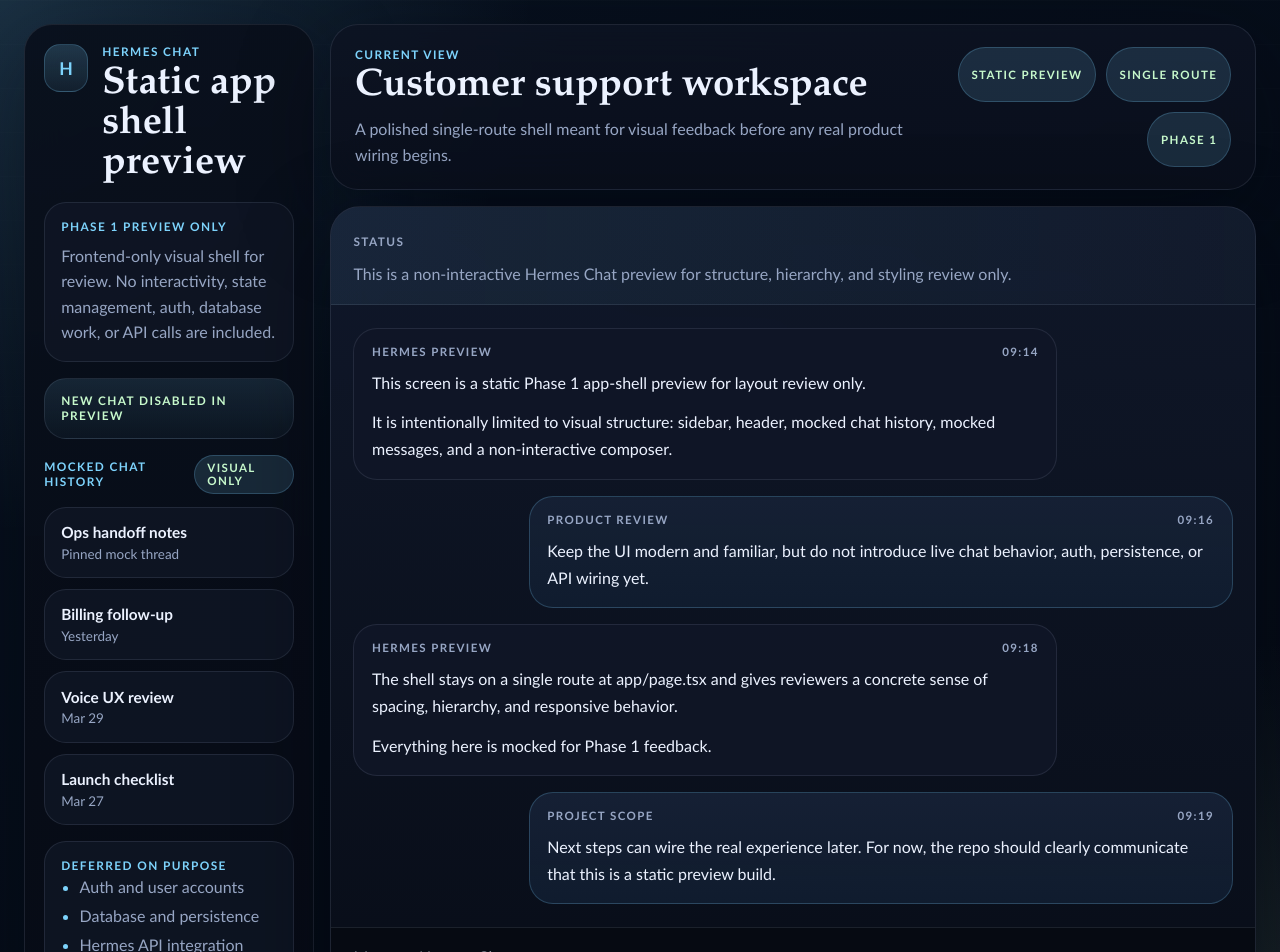
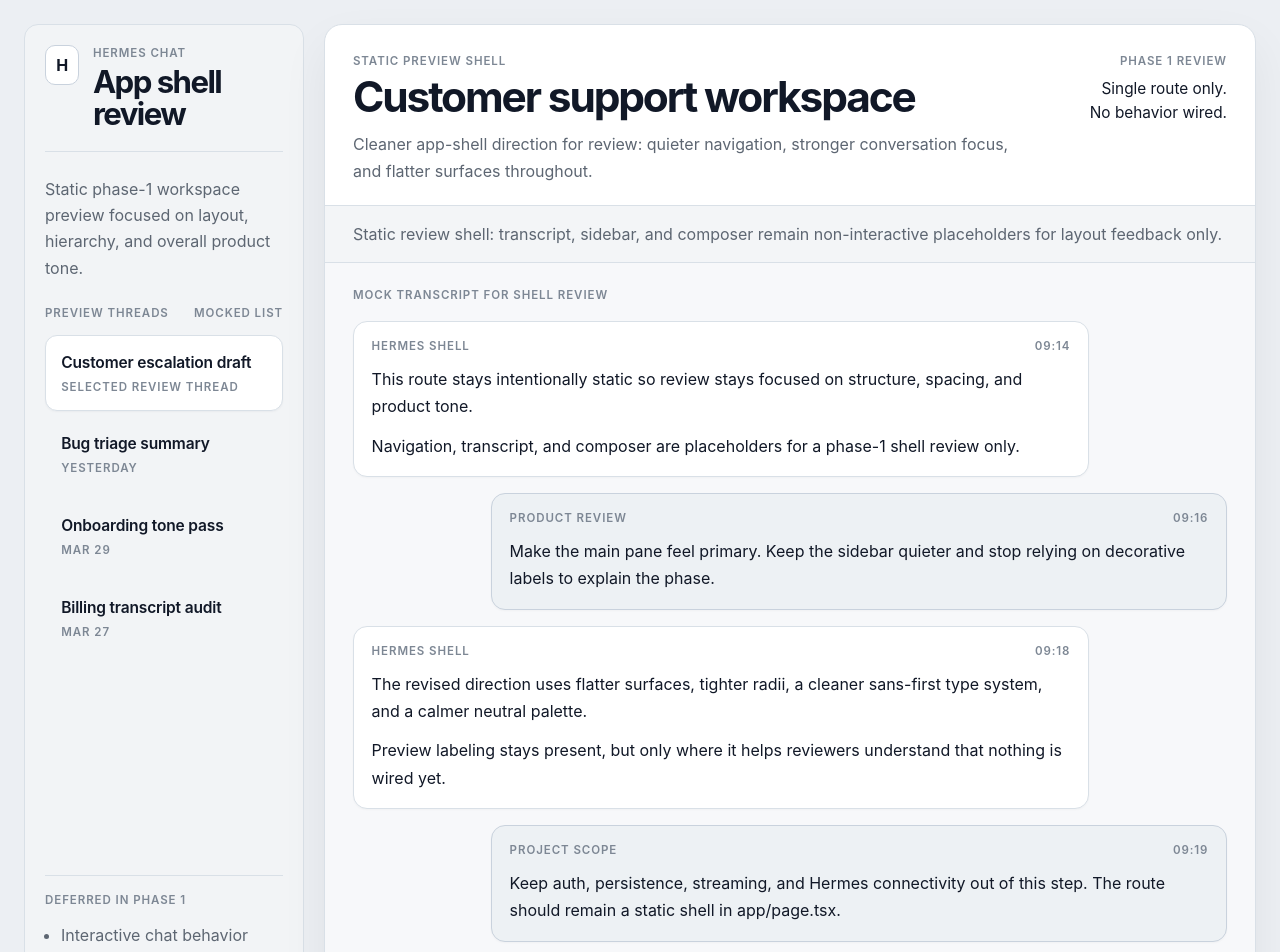
Before and after one commit to sai-samarth/hermes-chat, a Next.js app: page / in a window 1280 px wide. Shown: the top 952 px of the page. Built offline with nearby package versions, Linux system fonts and the light colour scheme.

Commit message:
feat: refine app shell visual design

```diff
--- a/app/globals.css
+++ b/app/globals.css
@@ -1,19 +1,17 @@
 :root {
-  color-scheme: dark;
-  --bg: #07111f;
-  --bg-strong: #040913;
-  --sidebar: rgba(9, 15, 27, 0.92);
-  --panel: rgba(13, 19, 34, 0.86);
-  --panel-strong: rgba(16, 24, 42, 0.96);
-  --panel-soft: rgba(17, 24, 39, 0.72);
-  --border: rgba(148, 163, 184, 0.15);
-  --border-strong: rgba(125, 211, 252, 0.22);
-  --text: #ecf2ff;
-  --muted: #97a6c4;
-  --accent: #7dd3fc;
-  --accent-soft: rgba(125, 211, 252, 0.14);
-  --accent-strong: #c7f9cc;
-  --shadow: 0 28px 90px rgba(2, 7, 16, 0.45);
+  color-scheme: light;
+  --bg: #eceff3;
+  --canvas: #f7f8fa;
+  --surface: #ffffff;
+  --surface-subtle: #f3f5f7;
+  --surface-muted: #edf1f4;
+  --sidebar: #f2f4f6;
+  --border: #d9e0e7;
+  --border-strong: #c9d2dd;
+  --text: #111827;
+  --muted: #5d6672;
+  --muted-soft: #7d8794;
+  --shadow: 0 20px 48px rgba(15, 23, 42, 0.06);
 }
 
 * {
@@ -22,145 +20,124 @@
 
 html {
   min-height: 100%;
+  background: var(--bg);
 }
 
 body {
   margin: 0;
   min-height: 100vh;
-  background:
-    radial-gradient(circle at top left, rgba(125, 211, 252, 0.16), transparent 32%),
-    radial-gradient(circle at bottom right, rgba(199, 249, 204, 0.12), transparent 26%),
-    linear-gradient(145deg, var(--bg) 0%, var(--bg-strong) 100%);
+  background: var(--bg);
   color: var(--text);
-  font-family: "Avenir Next", "Segoe UI Variable", "Trebuchet MS", sans-serif;
-}
-
-body::before {
-  content: "";
-  position: fixed;
-  inset: 0;
-  pointer-events: none;
-  background-image: linear-gradient(
-    rgba(255, 255, 255, 0.03) 1px,
-    transparent 1px
-  );
-  background-size: 100% 44px;
-  mask-image: linear-gradient(180deg, rgba(0, 0, 0, 0.45), transparent 85%);
+  font-family:
+    "SF Pro Text",
+    "SF Pro Display",
+    "Segoe UI Variable Text",
+    "Segoe UI Variable",
+    "Helvetica Neue",
+    Arial,
+    sans-serif;
+  line-height: 1.5;
+  text-rendering: optimizeLegibility;
 }
 
 a {
   color: inherit;
 }
 
+code {
+  font-family:
+    "SFMono-Regular",
+    "Consolas",
+    "Liberation Mono",
+    monospace;
+  font-size: 0.92em;
+}
+
 .preview-shell {
   min-height: 100vh;
+  max-width: 1480px;
+  margin: 0 auto;
   display: grid;
-  grid-template-columns: minmax(260px, 290px) minmax(0, 1fr);
-  gap: 1rem;
+  grid-template-columns: minmax(248px, 280px) minmax(0, 1fr);
+  gap: 1.25rem;
   padding: clamp(1rem, 2vw, 1.5rem);
-}
-
-.sidebar,
-.chat-header,
-.conversation-card {
-  border: 1px solid var(--border);
-  box-shadow: var(--shadow);
-  backdrop-filter: blur(18px);
 }
 
 .sidebar {
   display: flex;
   flex-direction: column;
-  gap: 1rem;
-  padding: 1.2rem;
-  border-radius: 28px;
-  background: linear-gradient(180deg, var(--sidebar) 0%, rgba(7, 12, 22, 0.94) 100%);
+  gap: 1.5rem;
+  padding: 1.25rem;
+  border: 1px solid var(--border);
+  border-radius: 14px;
+  background: var(--sidebar);
 }
 
-.brand-block {
+.sidebar-top {
   display: flex;
-  gap: 0.9rem;
+  gap: 0.875rem;
   align-items: flex-start;
+  padding-bottom: 1.25rem;
+  border-bottom: 1px solid var(--border);
 }
 
 .brand-mark {
-  width: 3rem;
-  height: 3rem;
+  width: 2.5rem;
+  height: 2.5rem;
   display: grid;
   place-items: center;
   border: 1px solid var(--border-strong);
-  border-radius: 1rem;
-  background: linear-gradient(180deg, rgba(125, 211, 252, 0.2), rgba(125, 211, 252, 0.08));
-  color: var(--accent);
-  font-size: 1.1rem;
-  font-weight: 800;
+  border-radius: 10px;
+  background: var(--surface);
+  font-size: 1rem;
+  font-weight: 700;
+  letter-spacing: -0.02em;
 }
 
+.eyebrow,
 .section-label,
-.header-tags span,
-.tag,
-.ghost-action,
+.section-note,
+.thread-detail,
 .message-meta,
-.composer-tags span {
+.chat-meta-label,
+.composer-status,
+.transcript-label {
+  margin: 0;
+  color: var(--muted-soft);
+  font-size: 0.72rem;
+  font-weight: 600;
+  letter-spacing: 0.08em;
   text-transform: uppercase;
-  letter-spacing: 0.12em;
 }
 
-.section-label {
-  margin: 0;
-  color: var(--accent);
-  font-size: 0.74rem;
-  font-weight: 700;
+.sidebar-top h1,
+.chat-topbar h2 {
+  margin: 0.3rem 0 0;
+  letter-spacing: -0.05em;
+  line-height: 1.02;
+  font-weight: 650;
 }
 
-.brand-block h1,
-.chat-header h2 {
-  margin: 0;
-  font-family: "Iowan Old Style", "Palatino Linotype", "Book Antiqua", serif;
-  line-height: 1.05;
+.sidebar-top h1 {
+  font-size: clamp(1.55rem, 3vw, 1.95rem);
 }
 
-.brand-block h1 {
-  margin-top: 0.35rem;
-  max-width: 11ch;
-  font-size: clamp(1.8rem, 4vw, 2.4rem);
-}
-
-.sidebar-card,
-.history-item,
-.ghost-action {
-  border: 1px solid var(--border);
-  border-radius: 22px;
-  background: var(--panel-soft);
-}
-
-.sidebar-card {
-  padding: 1rem;
-}
-
-.sidebar-copy,
-.history-item span,
-.scope-list,
-.header-copy,
-.notice-banner p,
+.sidebar-intro,
+.sidebar-note,
+.chat-summary,
+.review-strip p,
 .composer-copy {
+  margin: 0;
   color: var(--muted);
 }
 
-.sidebar-copy,
-.header-copy,
-.notice-banner p,
-.composer-copy {
-  margin: 0.55rem 0 0;
-  line-height: 1.6;
-}
-
-.ghost-action {
-  padding: 0.9rem 1rem;
-  background: linear-gradient(180deg, rgba(125, 211, 252, 0.12), rgba(125, 211, 252, 0.04));
-  color: var(--accent-strong);
-  font-size: 0.74rem;
-  font-weight: 700;
+.sidebar-intro,
+.sidebar-note,
+.chat-summary,
+.review-strip p,
+.composer-copy,
+.scope-list {
+  line-height: 1.65;
 }
 
 .sidebar-section {
@@ -169,116 +146,111 @@ a {
   gap: 0.8rem;
 }
 
-.sidebar-heading {
+.section-head {
   display: flex;
   justify-content: space-between;
   gap: 0.75rem;
-  align-items: center;
+  align-items: baseline;
 }
 
-.tag,
-.header-tags span,
-.composer-tags span {
-  display: inline-flex;
-  align-items: center;
-  justify-content: center;
-  min-height: 2rem;
-  padding: 0.35rem 0.8rem;
-  border: 1px solid var(--border-strong);
-  border-radius: 999px;
-  background: var(--accent-soft);
-  color: var(--accent-strong);
-  font-size: 0.72rem;
-  font-weight: 700;
-}
-
-.history-list,
-.scope-list {
+.thread-list {
   margin: 0;
   padding: 0;
-}
-
-.history-list {
   list-style: none;
   display: flex;
   flex-direction: column;
-  gap: 0.7rem;
+  gap: 0.35rem;
 }
 
-.history-item {
+.thread-item {
   display: flex;
   flex-direction: column;
   gap: 0.3rem;
-  padding: 0.95rem 1rem;
+  padding: 0.9rem 0.95rem;
+  border: 1px solid transparent;
+  border-radius: 12px;
+  background: transparent;
 }
 
-.history-item strong {
-  font-size: 0.96rem;
-  font-weight: 600;
+.thread-item-active {
+  border-color: var(--border);
+  background: var(--surface);
+  box-shadow: 0 1px 2px rgba(15, 23, 42, 0.04);
 }
 
-.history-item span {
-  font-size: 0.84rem;
+.thread-title,
+.chat-meta-copy,
+.composer-placeholder {
+  margin: 0;
+  color: var(--text);
+}
+
+.thread-title {
+  font-size: 0.97rem;
+  font-weight: 600;
+  letter-spacing: -0.01em;
+}
+
+.sidebar-foot {
+  margin-top: auto;
+  padding-top: 1rem;
+  border-top: 1px solid var(--border);
 }
 
 .scope-list {
-  padding-left: 1.15rem;
-  line-height: 1.8;
+  margin: 0;
+  padding-left: 1rem;
+  color: var(--muted);
+  display: grid;
+  gap: 0.5rem;
 }
 
-.scope-list li::marker {
-  color: var(--accent);
-}
-
-.chat-frame {
+.chat-panel {
   min-width: 0;
+  min-height: calc(100vh - 3rem);
   display: flex;
   flex-direction: column;
-  gap: 1rem;
-}
-
-.chat-header {
-  display: flex;
-  justify-content: space-between;
-  gap: 1rem;
-  padding: 1.35rem 1.5rem;
-  border-radius: 28px;
-  background: linear-gradient(180deg, var(--panel) 0%, rgba(10, 15, 28, 0.9) 100%);
-}
-
-.chat-header h2 {
-  margin-top: 0.35rem;
-  font-size: clamp(1.7rem, 4vw, 2.4rem);
-}
-
-.header-copy {
-  max-width: 44rem;
-}
-
-.header-tags {
-  display: flex;
-  flex-wrap: wrap;
-  gap: 0.6rem;
-  justify-content: flex-end;
-}
-
-.conversation-card {
-  min-height: min(760px, calc(100vh - 8rem));
-  display: flex;
-  flex-direction: column;
-  border-radius: 30px;
-  background: linear-gradient(180deg, var(--panel-strong) 0%, rgba(8, 13, 24, 0.98) 100%);
+  border: 1px solid var(--border);
+  border-radius: 18px;
+  background: var(--surface);
+  box-shadow: var(--shadow);
   overflow: hidden;
 }
 
-.notice-banner {
-  padding: 1.1rem 1.4rem;
+.chat-topbar {
+  display: flex;
+  justify-content: space-between;
+  gap: 1.5rem;
+  padding: 1.75rem 1.75rem 1.3rem;
   border-bottom: 1px solid var(--border);
-  background: linear-gradient(90deg, rgba(125, 211, 252, 0.08), rgba(125, 211, 252, 0.02));
 }
 
-.notice-banner p {
-  max-width: 52rem;
+.chat-topbar h2 {
+  font-size: clamp(1.9rem, 4vw, 2.65rem);
+}
+
+.chat-summary {
+  margin-top: 0.8rem;
+  max-width: 54rem;
+  font-size: 1rem;
+}
+
+.chat-meta {
+  min-width: 11rem;
+  align-self: flex-start;
+  text-align: right;
+}
+
+.chat-meta-copy {
+  margin-top: 0.45rem;
+  font-size: 0.96rem;
+  line-height: 1.55;
+}
+
+.review-strip {
+  padding: 0.95rem 1.75rem;
+  border-bottom: 1px solid var(--border);
+  background: var(--surface-subtle);
 }
 
 .message-list {
@@ -286,15 +258,17 @@ a {
   display: flex;
   flex-direction: column;
   gap: 1rem;
-  padding: 1.4rem;
+  padding: 1.5rem 1.75rem;
+  background: var(--canvas);
 }
 
 .message {
-  width: min(44rem, 100%);
+  width: min(46rem, 100%);
   padding: 1rem 1.1rem;
   border: 1px solid var(--border);
-  border-radius: 24px;
-  background: rgba(16, 22, 39, 0.94);
+  border-radius: 14px;
+  background: var(--surface);
+  box-shadow: 0 1px 2px rgba(15, 23, 42, 0.03);
 }
 
 .message-assistant {
@@ -303,7 +277,7 @@ a {
 
 .message-user {
   align-self: flex-end;
-  background: linear-gradient(180deg, rgba(22, 33, 53, 0.96), rgba(17, 29, 48, 0.92));
+  background: var(--surface-muted);
   border-color: var(--border-strong);
 }
 
@@ -312,9 +286,6 @@ a {
   justify-content: space-between;
   gap: 0.75rem;
   margin-bottom: 0.7rem;
-  color: var(--muted);
-  font-size: 0.72rem;
-  font-weight: 700;
 }
 
 .message p {
@@ -327,86 +298,110 @@ a {
 }
 
 .composer-shell {
+  display: grid;
+  grid-template-columns: minmax(0, 1fr) auto;
+  gap: 1rem;
+  align-items: end;
+  padding: 1.25rem 1.75rem 1.75rem;
+  border-top: 1px solid var(--border);
+  background: var(--surface);
+}
+
+.composer-field {
+  min-height: 104px;
   display: flex;
+  flex-direction: column;
   justify-content: space-between;
-  gap: 1rem;
-  align-items: flex-end;
-  padding: 1.2rem 1.4rem 1.35rem;
-  border-top: 1px solid var(--border);
-  background: rgba(6, 10, 18, 0.92);
+  gap: 0.75rem;
+  padding: 1rem 1.1rem;
+  border: 1px solid var(--border);
+  border-radius: 14px;
+  background: var(--surface-subtle);
 }
 
 .composer-placeholder {
-  margin: 0;
-  color: rgba(236, 242, 255, 0.72);
   font-size: 1rem;
+  font-weight: 500;
 }
 
-.composer-tags {
+.composer-actions {
   display: flex;
-  flex-wrap: wrap;
-  gap: 0.65rem;
-  justify-content: flex-end;
+  flex-direction: column;
+  gap: 0.75rem;
+  align-items: flex-end;
 }
 
-.send-pill {
-  background: linear-gradient(180deg, rgba(199, 249, 204, 0.24), rgba(199, 249, 204, 0.12));
+.composer-button {
+  min-width: 6rem;
+  padding: 0.8rem 1rem;
+  border: 1px solid var(--border-strong);
+  border-radius: 10px;
+  background: var(--surface);
+  color: var(--text);
+  font: inherit;
+  font-weight: 600;
+  opacity: 0.65;
+  cursor: not-allowed;
 }
 
-@media (max-width: 980px) {
+@media (max-width: 1080px) {
   .preview-shell {
     grid-template-columns: 1fr;
+  }
+
+  .chat-panel {
+    min-height: auto;
+    order: 1;
   }
 
   .sidebar {
     order: 2;
   }
+}
 
-  .chat-frame {
-    order: 1;
+@media (max-width: 780px) {
+  .chat-topbar {
+    flex-direction: column;
   }
 
-  .history-list {
-    display: grid;
-    grid-template-columns: repeat(2, minmax(0, 1fr));
+  .chat-meta {
+    min-width: 0;
+    text-align: left;
   }
 
-  .conversation-card {
-    min-height: 680px;
+  .composer-shell {
+    grid-template-columns: 1fr;
+  }
+
+  .composer-actions {
+    align-items: flex-start;
   }
 }
 
-@media (max-width: 700px) {
+@media (max-width: 640px) {
   .preview-shell {
-    padding: 0.8rem;
+    gap: 0.8rem;
+    padding: 0.75rem;
   }
 
-  .sidebar,
-  .chat-header,
-  .conversation-card {
-    border-radius: 24px;
+  .sidebar {
+    padding: 1rem;
+    border-radius: 12px;
   }
 
-  .chat-header,
-  .composer-shell {
-    flex-direction: column;
-    align-items: flex-start;
+  .chat-panel {
+    border-radius: 14px;
   }
 
-  .header-tags,
-  .composer-tags {
-    justify-content: flex-start;
-  }
-
-  .history-list {
-    grid-template-columns: 1fr;
+  .chat-topbar,
+  .review-strip,
+  .message-list,
+  .composer-shell {
+    padding-left: 1rem;
+    padding-right: 1rem;
   }
 
   .message {
     width: 100%;
   }
-
-  .conversation-card {
-    min-height: 620px;
-  }
 }
--- a/app/layout.tsx
+++ b/app/layout.tsx
@@ -4,8 +4,9 @@ import type { ReactNode } from "react";
 import "./globals.css";
 
 export const metadata: Metadata = {
-  title: "Hermes Chat | Static Phase 1 Preview",
-  description: "Static frontend app-shell preview for Hermes Chat Phase 1."
+  title: "Hermes Chat | App Shell Review",
+  description:
+    "Static single-route app-shell review for Hermes Chat with a cleaner, conversation-first layout."
 };
 
 type RootLayoutProps = Readonly<{
--- a/app/page.tsx
+++ b/app/page.tsx
@@ -1,30 +1,34 @@
-const chatHistory = [
+const threads = [
   {
-    title: "Ops handoff notes",
-    detail: "Pinned mock thread"
+    title: "Customer escalation draft",
+    detail: "Selected review thread",
+    active: true
   },
   {
-    title: "Billing follow-up",
-    detail: "Yesterday"
+    title: "Bug triage summary",
+    detail: "Yesterday",
+    active: false
   },
   {
-    title: "Voice UX review",
-    detail: "Mar 29"
+    title: "Onboarding tone pass",
+    detail: "Mar 29",
+    active: false
   },
   {
-    title: "Launch checklist",
-    detail: "Mar 27"
+    title: "Billing transcript audit",
+    detail: "Mar 27",
+    active: false
   }
 ];
 
 const messages = [
   {
     role: "assistant",
-    author: "Hermes Preview",
+    author: "Hermes Shell",
     time: "09:14",
     lines: [
-      "This screen is a static Phase 1 app-shell preview for layout review only.",
-      "It is intentionally limited to visual structure: sidebar, header, mocked chat history, mocked messages, and a non-interactive composer."
+      "This route stays intentionally static so review stays focused on structure, spacing, and product tone.",
+      "Navigation, transcript, and composer are placeholders for a phase-1 shell review only."
     ]
   },
   {
@@ -32,16 +36,16 @@ const messages = [
     author: "Product Review",
     time: "09:16",
     lines: [
-      "Keep the UI modern and familiar, but do not introduce live chat behavior, auth, persistence, or API wiring yet."
+      "Make the main pane feel primary. Keep the sidebar quieter and stop relying on decorative labels to explain the phase."
     ]
   },
   {
     role: "assistant",
-    author: "Hermes Preview",
+    author: "Hermes Shell",
     time: "09:18",
     lines: [
-      "The shell stays on a single route at app/page.tsx and gives reviewers a concrete sense of spacing, hierarchy, and responsive behavior.",
-      "Everything here is mocked for Phase 1 feedback."
+      "The revised direction uses flatter surfaces, tighter radii, a cleaner sans-first type system, and a calmer neutral palette.",
+      "Preview labeling stays present, but only where it helps reviewers understand that nothing is wired yet."
     ]
   },
   {
@@ -49,95 +53,102 @@ const messages = [
     author: "Project Scope",
     time: "09:19",
     lines: [
-      "Next steps can wire the real experience later. For now, the repo should clearly communicate that this is a static preview build."
+      "Keep auth, persistence, streaming, and Hermes connectivity out of this step. The route should remain a static shell in app/page.tsx."
     ]
   }
 ];
 
 const outOfScope = [
-  "Auth and user accounts",
-  "Database and persistence",
+  "Interactive chat behavior",
+  "Authentication and accounts",
+  "Database or persistence",
   "Hermes API integration"
 ];
 
 export default function Home() {
   return (
     <main className="preview-shell">
-      <aside className="sidebar">
-        <div className="brand-block">
+      <aside className="sidebar" aria-label="Static navigation shell preview">
+        <div className="sidebar-top">
           <div className="brand-mark">H</div>
           <div>
-            <p className="section-label">Hermes Chat</p>
-            <h1>Static app shell preview</h1>
+            <p className="eyebrow">Hermes Chat</p>
+            <h1>App shell review</h1>
           </div>
         </div>
 
-        <section className="sidebar-card">
-          <p className="section-label">Phase 1 preview only</p>
-          <p className="sidebar-copy">
-            Frontend-only visual shell for review. No interactivity, state
-            management, auth, database work, or API calls are included.
+        <p className="sidebar-intro">
+          Static phase-1 workspace preview focused on layout, hierarchy, and
+          overall product tone.
         </p>
-        </section>
 
-        <div className="ghost-action">New chat disabled in preview</div>
-
-        <section aria-labelledby="history-heading" className="sidebar-section">
-          <div className="sidebar-heading">
-            <p id="history-heading" className="section-label">
-              Mocked chat history
+        <section aria-labelledby="threads-heading" className="sidebar-section">
+          <div className="section-head">
+            <p id="threads-heading" className="section-label">
+              Preview threads
             </p>
-            <span className="tag">Visual only</span>
+            <span className="section-note">Mocked list</span>
           </div>
 
-          <ul className="history-list">
-            {chatHistory.map((item) => (
-              <li key={item.title} className="history-item">
-                <strong>{item.title}</strong>
-                <span>{item.detail}</span>
+          <ul className="thread-list">
+            {threads.map((thread) => (
+              <li
+                key={thread.title}
+                className={`thread-item${thread.active ? " thread-item-active" : ""}`}
+              >
+                <p className="thread-title">{thread.title}</p>
+                <p className="thread-detail">{thread.detail}</p>
               </li>
             ))}
           </ul>
         </section>
 
-        <section className="sidebar-card">
-          <p className="section-label">Deferred on purpose</p>
+        <section aria-labelledby="scope-heading" className="sidebar-section sidebar-foot">
+          <p id="scope-heading" className="section-label">
+            Deferred in phase 1
+          </p>
           <ul className="scope-list">
             {outOfScope.map((item) => (
               <li key={item}>{item}</li>
             ))}
           </ul>
+          <p className="sidebar-note">
+            Single route at <code>app/page.tsx</code>. Static shell only.
+          </p>
         </section>
       </aside>
 
-      <section className="chat-frame" aria-label="Static chat application shell">
-        <header className="chat-header">
-          <div>
-            <p className="section-label">Current view</p>
+      <section className="chat-panel" aria-label="Static chat application shell">
+        <header className="chat-topbar">
+          <div className="chat-title-block">
+            <p className="eyebrow">Static preview shell</p>
             <h2>Customer support workspace</h2>
-            <p className="header-copy">
-              A polished single-route shell meant for visual feedback before any
-              real product wiring begins.
+            <p className="chat-summary">
+              Cleaner app-shell direction for review: quieter navigation,
+              stronger conversation focus, and flatter surfaces throughout.
             </p>
           </div>
 
-          <div className="header-tags" aria-label="Preview status">
-            <span>Static preview</span>
-            <span>Single route</span>
-            <span>Phase 1</span>
+          <div className="chat-meta" aria-label="Preview context">
+            <p className="chat-meta-label">Phase 1 review</p>
+            <p className="chat-meta-copy">
+              Single route only.
+              <br />
+              No behavior wired.
+            </p>
           </div>
         </header>
 
-        <section className="conversation-card">
-          <div className="notice-banner">
-            <p className="section-label">Status</p>
+        <div className="review-strip">
           <p>
-              This is a non-interactive Hermes Chat preview for structure,
-              hierarchy, and styling review only.
+            Static review shell: transcript, sidebar, and composer remain
+            non-interactive placeholders for layout feedback only.
           </p>
         </div>
 
         <div className="message-list" aria-label="Mocked conversation">
+          <p className="transcript-label">Mock transcript for shell review</p>
+
           {messages.map((message) => (
             <article
               key={`${message.role}-${message.time}`}
@@ -156,20 +167,21 @@ export default function Home() {
         </div>
 
         <footer className="composer-shell" aria-label="Static composer preview">
-            <div>
+          <div className="composer-field">
             <p className="composer-placeholder">Message Hermes Chat</p>
             <p className="composer-copy">
-                Static Phase 1 preview. Composer actions, persistence, and
-                Hermes connectivity are intentionally not wired yet.
+              Disabled in review. No state, streaming, auth, persistence, or
+              backend connectivity is included in this phase.
             </p>
           </div>
 
-            <div className="composer-tags" aria-hidden="true">
-              <span>Attachments later</span>
-              <span className="send-pill">Send</span>
+          <div className="composer-actions">
+            <span className="composer-status">Static composer</span>
+            <button className="composer-button" type="button" disabled>
+              Send
+            </button>
           </div>
         </footer>
-        </section>
       </section>
     </main>
   );
```
Also changed, not shown: 1 other file (tests, documents, lock files or other folders). Lines whose indentation alone changed are shown as unchanged.
